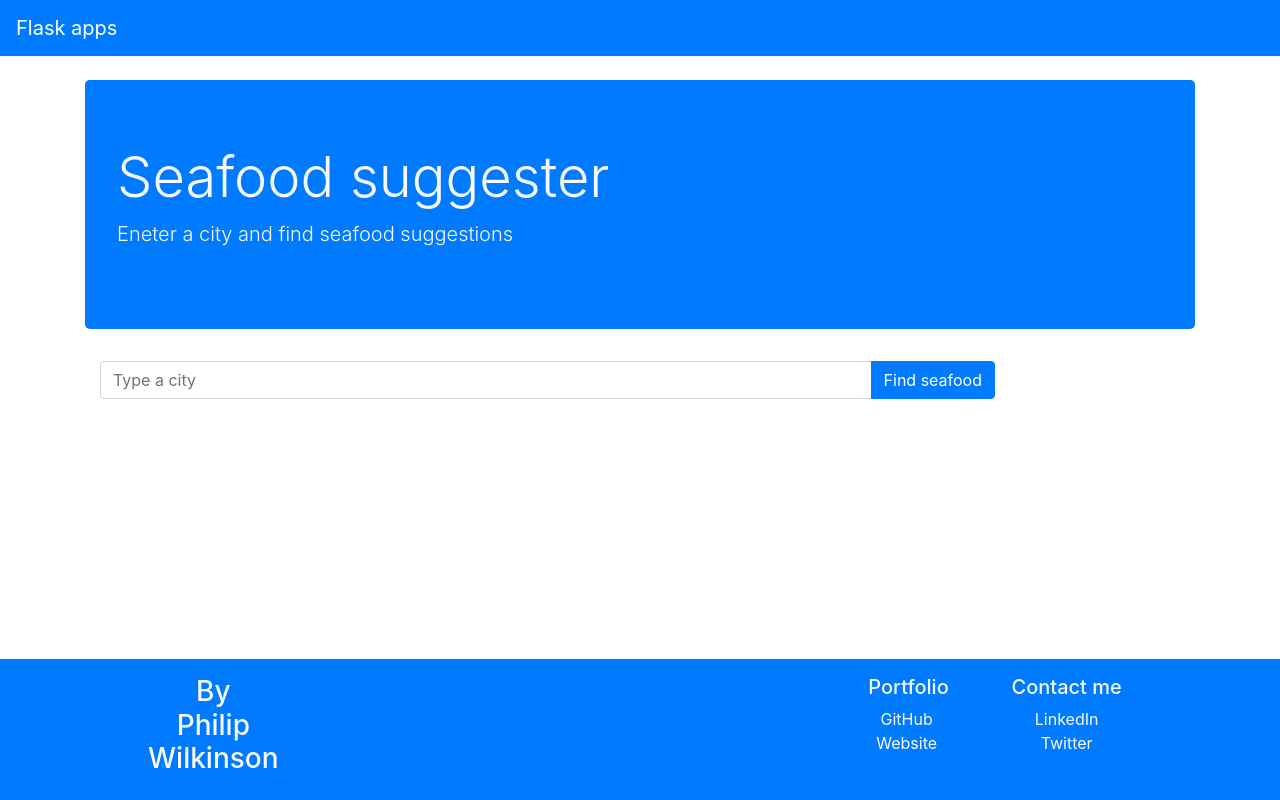
After one commit to PhilipDW183/flask-test, a Flask app: page /food in a window 1280 px wide. The commit adds this page. Run offline with Flask 2, Linux system fonts and the light colour scheme; some libraries are stand-ins or nearby versions.

Commit message:
Create routes and html

```diff
--- a/core/app.py
+++ b/core/app.py
@@ -15,4 +15,7 @@ def create_app():
     from core.todo import todo as todo_bp
     app.register_blueprint(todo_bp)
 
+    from core.food import food as food_bp
+    app.register_blueprint(food_bp)
+
     return app
--- /dev/null
+++ b/core/data/yelp.py
@@ -0,0 +1,56 @@
+from flask_config import Config
+import requests
+import json
+from flask import session
+
+_RESTAURANTS = [
+
+]
+
+def get_businesses():
+    """
+    Fetches all businesses saved from the session
+
+    returns:
+        list: The list of all the businesses
+    """
+    return session.get("restaurants", _RESTAURANTS.copy())
+
+def clear_buinsses():
+    """
+    Clears all buinsses saved from the session
+    """
+    existing_restaurants = get_businesses()
+
+    updated_restaurants = existing_restaurants.clear
+
+    session["restaurants"] = updated_restaurants
+
+    return
+
+
+def get_city_restaurants( city ):
+    """
+    gets restaurants from the given city
+
+    Args:
+        city: The location of the city
+
+    returns:
+        city: the location of the city
+    """
+
+    headers = {"Authorization": "Bearer " + Config().YELP_AUTH_TOKEN}
+    params = {"location": city, "limit": 5, "term": "restaurants" }
+
+    request = requests.get(
+        "https://api.yelp.com/v3/businesses/search",
+        params=params,
+        headers=headers
+    )
+
+    businesses = json.loads(request.text)["businesses"]
+
+    session["restaurants"] = businesses
+
+    return city
--- /dev/null
+++ b/core/food/__init__.py
@@ -0,0 +1,5 @@
+from flask import Blueprint
+
+food = Blueprint("food", __name__)
+
+from core.food import routes
--- /dev/null
+++ b/core/food/routes.py
@@ -0,0 +1,16 @@
+from core.food import food
+from flask import render_template, request, redirect, url_for
+from core.data.yelp import get_businesses, get_city_restaurants, clear_buinsses
+
+base_path = "/food"
+
+@food.route(base_path)
+def food_index():
+    restaurants = get_businesses()
+    return render_template("food.html", restaurants=restaurants)
+
+@food.route(f'{base_path}/places', methods=["POST"])
+def get_places():
+    city = request.form.get("city")
+    get_city_restaurants(city)
+    return redirect(url_for("food.food_index"))
--- /dev/null
+++ b/core/templates/food.html
@@ -0,0 +1,75 @@
+{% extends "layout.html" %}
+{% block title %}To-Do App{% endblock %}
+
+{% block content %}
+    <div class="jumbotron bg-primary text-light">
+        <h1 class="display-4">Seafood suggester</h1>
+        <p class="lead">Eneter a city and find seafood suggestions</p>
+    </div>
+
+    <div class="container">
+        <div class="row form-container">
+          <div class="col-md-10">
+            <form action={{ url_for("food.get_places") }} method="POST">
+              <div class="form-group">
+                <div class="input-group mb-3">
+                  <input
+                    type="text"
+                    class="form-control"
+                    placeholder="Type a city"
+                    name="city"
+                    id="city"
+                    aria-label="Type a city"
+                    aria-describedby="submit"
+                    required
+                  />
+
+                  <div class="input-group-append">
+                    <button
+                      class="btn btn-primary"
+                      type="submit"
+                    >
+                      Find seafood
+                    </button>
+                  </div>
+                </div>
+              </div>
+            </form>
+          </div>
+        </div>
+
+        <div class="card-deck">
+            {% for restaurant in restaurants %}
+            <div class = "col-12 col-sm-6 col-lg-6 mb-3">
+                <div class = "card">
+                    <img src="{{ restaurant.image_url }}" class="card-img-top" alt="restaurant image">
+                    <div class = "card-body">
+                        <h5 class = "card-title">
+                            <a href="{{restaurant.url}}">
+                                {{restaurant.name}}
+                            </a>
+                        </h5>
+                        <h6 class = "card-subtitle text-muted mb-2">
+                            Price: {{restaurant.price}} </br>
+                            Rating: {{restaurant.rating}}
+                        </h6>
+                        <p>
+                            {{restaurant.location.address1}}</br>
+                            {{restaurant.location.city}}</br>
+                            {{restaurant.location.zip_code}}</br>
+                        </p>
+                    </div>
+                    <div class = "card-footer">
+                        <p><b>Contact: {{restaurant.display_phone}}</b></p>
+                    </div>
+                </div>
+            </div>
+
+            {% endfor %}
+
+
+        </div>
+    </div>
+
+
+{% endblock %}
--- a/core/templates/index.html
+++ b/core/templates/index.html
@@ -9,8 +9,11 @@
 
     <div class="container">
         <div class = "row">
-            <div class = "col-12 mb-5">
+            <div class = "col-3 mb-5">
                 <a class = "btn btn-outline-secondary btn-lg" href="todo">To Do App</a>
+            </div>
+            <div class = "col-3 mb-5">
+                <a class = "btn btn-outline-secondary btn-lg" href="food">Seafood recommendations</a>
             </div>
         </div>
     </div>
--- a/flask_config.py
+++ b/flask_config.py
@@ -10,3 +10,4 @@ class Config:
         self.SECRET_KEY = os.environ.get("SECRET_KEY")
         if not self.SECRET_KEY:
             raise("Secret key missing. Something is wrong")
+        self.YELP_AUTH_TOKEN = os.environ.get("YELP_AUTH_TOKEN")
--- a/requirements.txt
+++ b/requirements.txt
@@ -9,3 +9,4 @@ python-dotenv==0.21.1
 Werkzeug==2.2.2
 zipp==3.12.1
 gunicorn==20.1.0
+requests==2.24
```
